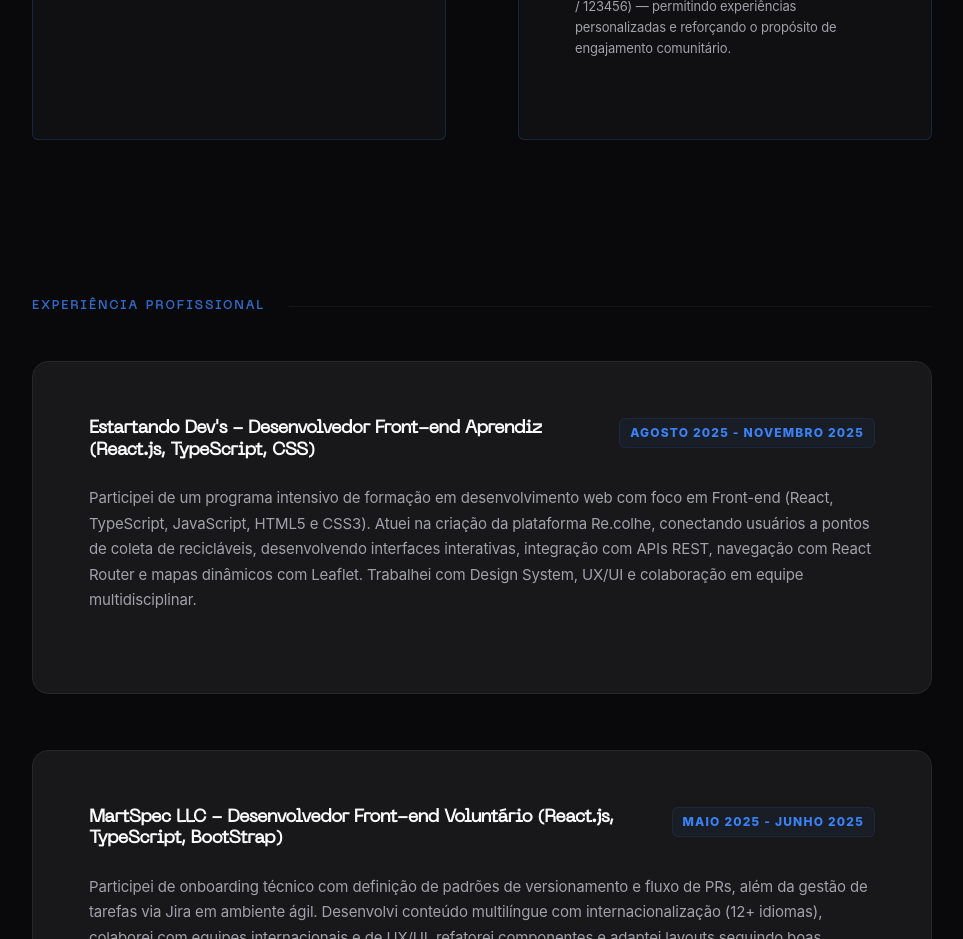
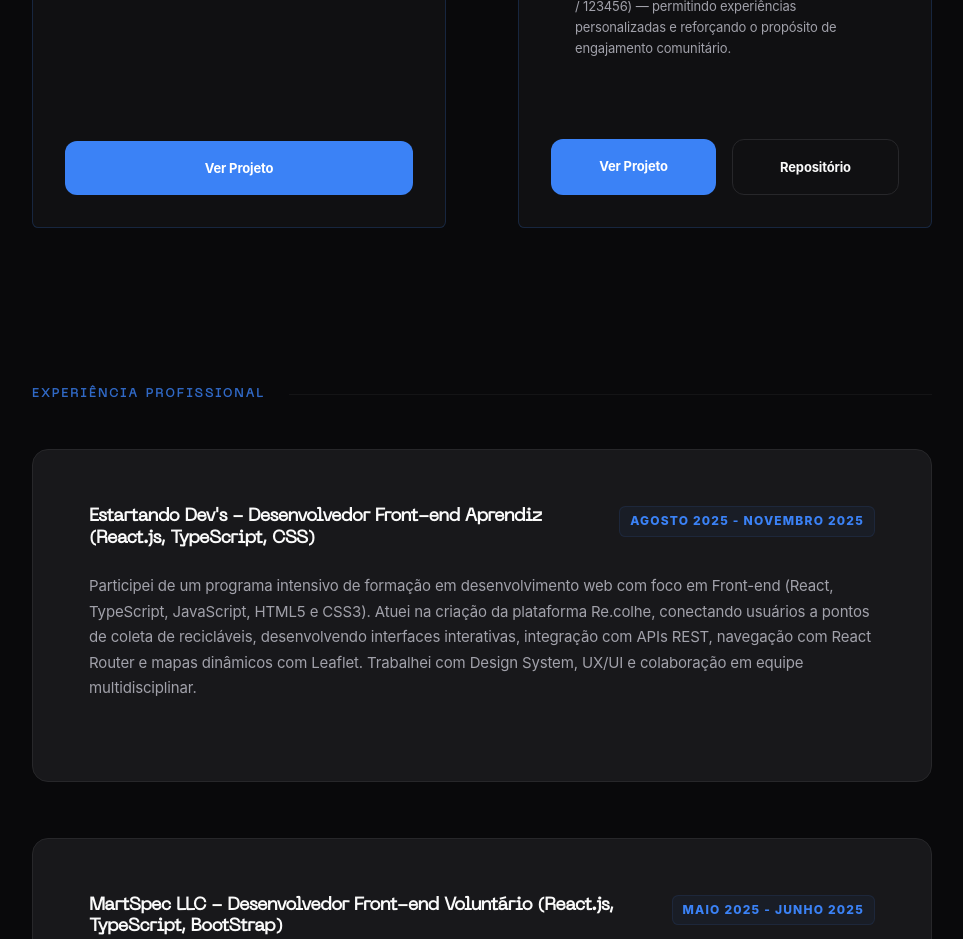
Before and after one commit to TiagoLeopoldo/react-ts-new-portfolio, a React (Vite) app: page / in a window 1280 px wide. Shown: the part 1520-2459 px from the top of the page, without its empty margins (158-1121 px from the left). Built offline with nearby package versions, Linux system fonts and the light colour scheme.

Commit message:
feat: implementar buttons em projects

```diff
--- a/src/components/molecules/CardProject/CardProject.css
+++ b/src/components/molecules/CardProject/CardProject.css
@@ -54,6 +54,49 @@
   color: var(--secondary);
 }
 
+
+.project-actions {
+  margin: 2rem;
+  display: flex;
+  gap: var(--space-3);
+  margin-top: auto;
+}
+
+.project-actions a {
+  flex: 1;
+  text-align: center;
+  padding: var(--space-3);
+  border-radius: var(--radius-md);
+  font-size: var(--text-sm);
+  font-weight: 700;
+  transition: all var(--transition-fast);
+}
+
+.btn-deploy {
+  background-color: var(--accent);
+  color: white !important;
+}
+
+.btn-repo {
+  background-color: transparent;
+  border: 1px solid var(--border);
+  color: var(--primary);
+}
+
+@media (hover: hover) and (pointer: fine) {
+  .btn-deploy:hover {
+    background-color: var(--accent-hover);
+    transform: translateY(-2px);
+  }
+
+  .btn-repo:hover {
+    background-color: var(--surface-hover);
+    border-color: var(--accent);
+    color: var(--accent);
+    transform: translateY(-2px);
+  }
+}
+
 @media (min-width: 768px) {
   .project-card:hover {
     transform: translateY(-8px);
--- a/src/components/molecules/CardProject/CardProject.tsx
+++ b/src/components/molecules/CardProject/CardProject.tsx
@@ -24,6 +24,30 @@ const CardProject = ({ project }: CardProjectProps) => {
         <h3>{project.name}</h3>
         <p>{project.description}</p>
       </div>
+
+      <div className="project-actions">
+        {project.deploy && (
+          <a
+            href={project.deploy}
+            target="_blank"
+            rel="noopener noreferrer"
+            className="btn-deploy"
+            onClick={(e) => e.stopPropagation()}
+          >
+            Ver Projeto
+          </a>
+        )}
+        <a
+          href={project.repository}
+          target="_blank"
+          rel="noopener noreferrer"
+          className="btn-repo"
+          style={{ display: project.github ? "block" : "none" }}
+          onClick={(e) => e.stopPropagation()}
+        >
+          Repositório
+        </a>
+      </div>
     </li>
   );
 }
```
